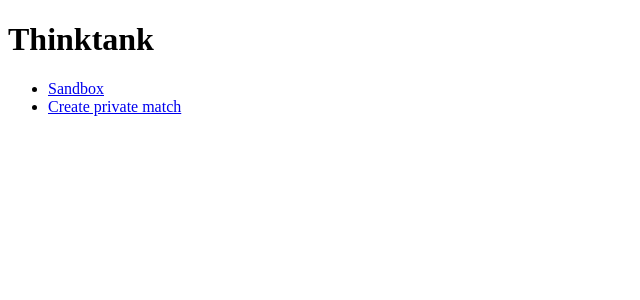
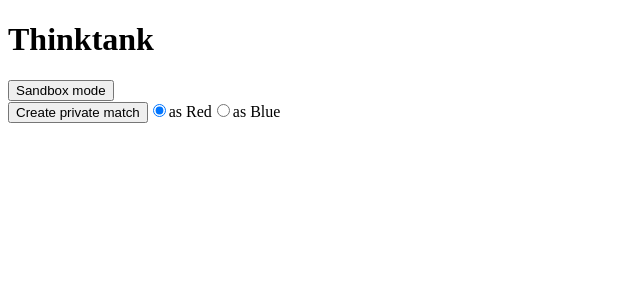
Before and after one commit to averycrespi/thinktank, a React (Create React App) app: page / in a window 1280 px wide. Shown: the top 300 px of the page, without its empty margins (0-640 px from the left). Built offline with nearby package versions, Linux system fonts and the light colour scheme; no server answers; what boardgame.io would draw is missing.

Commit message:
Finish basic multiplayer

```diff
--- a/src/api/match.ts
+++ b/src/api/match.ts
@@ -7,13 +7,9 @@
  *  - playerID is treated as a number, not a string.
  */
 
-import { Player } from "../logic";
+import { Player, nameOf } from "../logic";
+
 import { game } from "../logic/game";
-
-const headers = {
-  Accept: "application/json",
-  "Content-Type": "application/json",
-};
 
 /** Represents a match. */
 export interface Match {
@@ -26,6 +22,12 @@ export enum Visibility {
   PRIVATE,
   PUBLIC,
 }
+
+/** Defines headers for POST requests. */
+const headers = {
+  Accept: "application/json",
+  "Content-Type": "application/json",
+};
 
 /** Create a match and return the match ID. */
 export const createMatch = async (
@@ -55,13 +57,12 @@ export const createMatch = async (
 export const joinMatch = async (
   serverURL: string,
   matchID: string,
-  player: Player,
-  name: string
+  player: Player
 ): Promise<string> => {
   const resp = await fetch(`${serverURL}/games/${game.name}/${matchID}/join`, {
     method: "POST",
     headers,
-    body: JSON.stringify({ playerID: player, playerName: name }),
+    body: JSON.stringify({ playerID: player, playerName: nameOf(player) }),
   });
   if (!resp.ok) {
     throw new Error("failed to join match: " + (await resp.text()));
@@ -91,7 +92,7 @@ export const leaveMatch = async (
   }
 };
 
-/** List the available match IDs. */
+/** List the IDs of all public matches. */
 export const listMatchIDs = async (
   serverURL: string
 ): Promise<Array<string>> => {
--- a/src/components/Board/Controller.tsx
+++ b/src/components/Board/Controller.tsx
@@ -1,4 +1,4 @@
-import { Cell, Player, Token } from "../../logic";
+import { Cell, Player, Token, nameOf } from "../../logic";
 import React, { useState } from "react";
 import { canMove, possibleMovements } from "../../logic/move";
 import { canPlace, possiblePlacements } from "../../logic/place";
@@ -85,6 +85,7 @@ const Controller = ({
 
   return (
     <div id="controller">
+      <p>{nameOf(player)}'s turn</p>
       <Grid
         cells={cells}
         highlighted={highlighted}
--- a/src/components/Board/index.tsx
+++ b/src/components/Board/index.tsx
@@ -1,6 +1,6 @@
 import "../../styles/board.css";
 
-import { G, Player, Result } from "../../logic";
+import { G, Player, Result, nameOf } from "../../logic";
 
 import { BoardProps } from "boardgame.io";
 import Controller from "./Controller";
@@ -25,7 +25,7 @@ const Board = ({ G, ctx, moves, isActive }: LocalBoardProps) => {
         placePiece={moves.placePiece}
         movePiece={moves.movePiece}
       />
-      {gameover && <p>{gameover.winner + " wins!"}</p>}
+      {gameover && <p>{nameOf(gameover.winner) + " wins!"}</p>}
     </div>
   );
 };
--- a/src/components/CreateMatch/index.tsx
+++ b/src/components/CreateMatch/index.tsx
@@ -1,21 +1,55 @@
-import React, { useEffect, useState } from "react";
+import { Player, nameOf } from "../../logic";
+import React, { useState } from "react";
 import { Visibility, createMatch } from "../../api/match";
+
+import { useHistory } from "react-router-dom";
 
 interface CreateMatchProps {
   serverURL: string;
 }
 
+/** Create a private match when a button is clicked. */
 const CreateMatch = ({ serverURL }: CreateMatchProps) => {
+  const history = useHistory();
+  const [player, setPlayer] = useState(Player.Red);
+  const [clicked, setClicked] = useState(false);
   const [matchID, setMatchID] = useState("");
   const [error, setError] = useState("");
 
-  useEffect(() => {
+  const onClick = () => {
+    setClicked(true);
     createMatch(serverURL, Visibility.PRIVATE)
       .then((id) => setMatchID(id))
       .catch((err) => setError(err.toString()));
-  }, [serverURL]);
+  };
 
-  return <p>{matchID || error || "Creating match..."}</p>;
+  return (
+    <div id="create">
+      <button disabled={clicked} onClick={onClick}>
+        Create private match
+      </button>
+      <label>
+        <input
+          type="radio"
+          value={Player.Red}
+          checked={player === Player.Red}
+          onChange={(e) => setPlayer(e.target.value as Player)}
+        />
+        as {nameOf(Player.Red)}
+      </label>
+      <label>
+        <input
+          type="radio"
+          value={Player.Blue}
+          checked={player === Player.Blue}
+          onChange={(e) => setPlayer(e.target.value as Player)}
+        />
+        as {nameOf(Player.Blue)}
+      </label>
+      {matchID && history.push(`/join/${matchID}/${player}`)}
+      {error && <p>{error}</p>}
+    </div>
+  );
 };
 
 export default CreateMatch;
--- a/src/components/Home/index.tsx
+++ b/src/components/Home/index.tsx
@@ -1,17 +1,19 @@
+import CreateMatch from "../CreateMatch";
 import { Link } from "react-router-dom";
 import React from "react";
 
-const Home = () => (
+interface HomeProps {
+  serverURL: string;
+}
+
+/** Render the home page. */
+const Home = ({ serverURL }: HomeProps) => (
   <div id="welcome">
     <h1>Thinktank</h1>
-    <ul>
-      <li>
-        <Link to="/sandbox">Sandbox</Link>
-      </li>
-      <li>
-        <Link to="/create">Create private match</Link>
-      </li>
-    </ul>
+    <Link to="/sandbox">
+      <button>Sandbox mode</button>
+    </Link>
+    <CreateMatch serverURL={serverURL} />
   </div>
 );
 
--- a/src/components/JoinMatch/index.tsx
+++ b/src/components/JoinMatch/index.tsx
@@ -1,9 +1,56 @@
-import React from "react";
+import { Link, useParams } from "react-router-dom";
+import { Player, nameOf, opponentOf } from "../../logic";
+import React, { useEffect, useState } from "react";
+
+import Multiplayer from "../Multiplayer";
+import { joinMatch } from "../../api/match";
 
 interface JoinMatchProps {
   serverURL: string;
 }
 
-const JoinMatch = ({ serverURL }: JoinMatchProps) => <p>TODO</p>;
+interface Params {
+  matchID: string;
+  player: Player;
+}
+
+/** Join a match when the page is loaded. */
+const JoinMatch = ({ serverURL }: JoinMatchProps) => {
+  const { matchID, player }: Params = useParams();
+  const [credentials, setCredentials] = useState("");
+  const [error, setError] = useState("");
+
+  useEffect(() => {
+    joinMatch(serverURL, matchID, player)
+      .then((creds) => setCredentials(creds))
+      .catch((err) => setError(err.toString()));
+  }, [serverURL, matchID, player]);
+
+  const shareURL = `${window.location.origin}/join/${matchID}/${opponentOf(
+    player
+  )}`;
+
+  return (
+    <div id="join">
+      {credentials && (
+        <Multiplayer
+          serverURL={serverURL}
+          matchID={matchID}
+          player={player}
+          credentials={credentials}
+        />
+      )}
+      {error && <p>{error}</p>}
+      <div>
+        {credentials && !error && (
+          <a href={shareURL}>Click to play as {nameOf(opponentOf(player))}</a>
+        )}
+      </div>
+      <div>
+        <Link to="/">Back to home</Link>
+      </div>
+    </div>
+  );
+};
 
 export default JoinMatch;
--- a/src/components/Multiplayer/index.tsx
+++ b/src/components/Multiplayer/index.tsx
@@ -12,6 +12,7 @@ interface MultiplayerProps {
   credentials?: string;
 }
 
+/** Render a multiplayer game. */
 const Multiplayer = ({
   serverURL,
   matchID,
@@ -22,6 +23,8 @@ const Multiplayer = ({
     game,
     board: Board,
     multiplayer: SocketIO({ server: serverURL }),
+    numPlayers: 2,
+    debug: false,
   });
   return (
     <div id="remote">
--- a/src/components/Sandbox/index.tsx
+++ b/src/components/Sandbox/index.tsx
@@ -3,8 +3,9 @@ import { Client } from "boardgame.io/react";
 import React from "react";
 import { game } from "../../logic/game";
 
-const SandboxClient = Client({ game, board: Board });
+const SandboxClient = Client({ game, board: Board, debug: true });
 
+/** Render a sanbox game. */
 const Sandbox = () => (
   <div id="sandbox">
     <SandboxClient />
--- a/src/index.tsx
+++ b/src/index.tsx
@@ -1,4 +1,9 @@
-import { Route, BrowserRouter as Router, Switch } from "react-router-dom";
+import {
+  Redirect,
+  Route,
+  BrowserRouter as Router,
+  Switch,
+} from "react-router-dom";
 
 import CreateMatch from "./components/CreateMatch";
 import Home from "./components/Home";
@@ -18,18 +23,18 @@ const App = () => (
       <Route exact path="/create">
         <CreateMatch serverURL={serverURL} />
       </Route>
-      <Route exact path="/join/:match/:player">
+      <Route exact path="/join/:matchID/:player">
         <JoinMatch serverURL={serverURL} />
       </Route>
       <Route exact path="/">
-        <Home />
+        <Home serverURL={serverURL} />
       </Route>
       <Route path="*">
-        <p>Not found</p>
+        <Redirect to="/" />
       </Route>
     </Switch>
   </Router>
-); // TODO: add 404 page
+);
 
 ReactDOM.render(
   <React.StrictMode>
--- a/src/logic/index.ts
+++ b/src/logic/index.ts
@@ -16,6 +16,16 @@ export enum Player {
   Red = "0",
   Blue = "1",
 }
+
+/** Return the name of a player. */
+export const nameOf = (player: Player): string => {
+  switch (player) {
+    case Player.Red:
+      return "Red";
+    case Player.Blue:
+      return "Blue";
+  }
+};
 
 /** Return the opponent of a player. */
 export const opponentOf = (player: Player): Player => {
```
Also changed, not shown: 1 other file (tests, documents, lock files or other folders).
